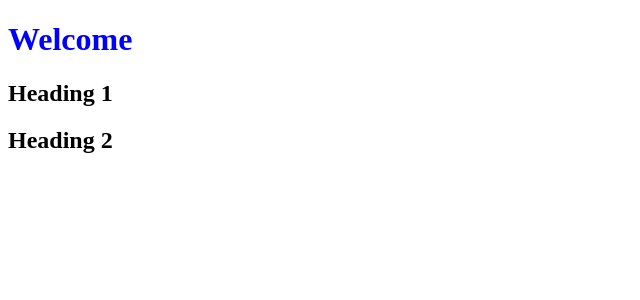
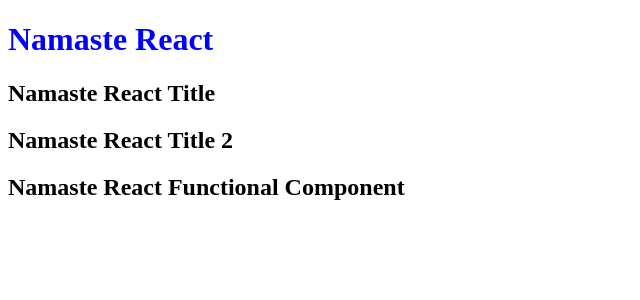
Before and after one commit to Ayan-Chatterjee/namaste-react, a React (Vite) app: page / in a window 1280 px wide. Shown: the top 300 px of the page, without its empty margins (0-640 px from the left). Built offline with nearby package versions, Linux system fonts and the light colour scheme.

Commit message:
4th Lecture

```diff
--- a/App.js
+++ b/App.js
@@ -1,31 +1,39 @@
 import React from "react";
 import ReactDOM from "react-dom/client";
-const heading1 = React.createElement(
-    "h2",
-    {
-        id: "title",
-        key: "heading1"
-    },
-    "Heading 1"
+
+// React Element: This is an object
+const heading = (
+    <h1 id="titile" key="h1" className="root">
+        Namaste React
+    </h1>
+);
+const title = () => (
+    <h2 id="titile" key="t1" className="root1">
+        Namaste React Title
+    </h2>
 );
 
-const heading2 = React.createElement(
-    "h2",
-    {
-        id: "title",
-        key: "heading2"
-    },
-    "Heading 2"
+const Title = () => (
+    <h2 id="titile" key="t2" className="root1">
+        Namaste React Title 2
+    </h2>
+);
+var x = 10
+// React component
+const HeadingComponent = () => (
+    <div>
+        {heading}
+        {/* <Titile/> */}
+        {title()}
+        <Title/>
+        {
+            console.log(x+10)
+        }
+        <h2 id="titile" key="h2" className="root">
+            Namaste React Functional Component
+        </h2>
+    </div>
 );
 
-const container = React.createElement(
-    "div",
-    {
-        id: "container",
-        hello: "world",
-    },
-    [heading1, heading2]
-)
-
 const root = ReactDOM.createRoot(document.getElementById("root"));
-root.render(container);
+root.render(<HeadingComponent/>);
--- a/index.html
+++ b/index.html
@@ -7,8 +7,17 @@
     <link rel="stylesheet" href="index.css">
 </head>
 <body>
-    <h1>Welcome</h1>
+    <!-- <h1>Welcome</h1> -->
     <div id="root">Not Rendered</div>
+    <!-- <div class="header">
+        <h1>Namaste React</h1>
+        <ul>
+            <li>About us</li>
+            <li>Contact us</li>
+            <li>Cart</li>
+            <li>Home</li>
+        </ul>
+    </div> -->
     <script type = "module" src="App.js"></script>
 </body>
 </html>
```
Also changed, not shown: package.json (+7 -3 lines), .babelrc (added), 1 other file (tests, documents, lock files or other folders).
